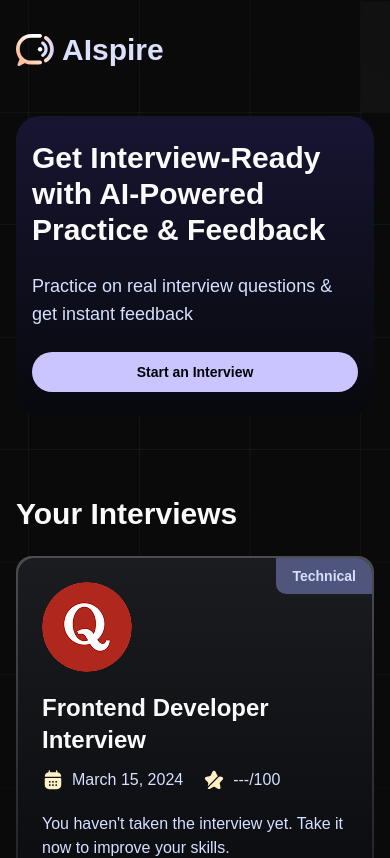
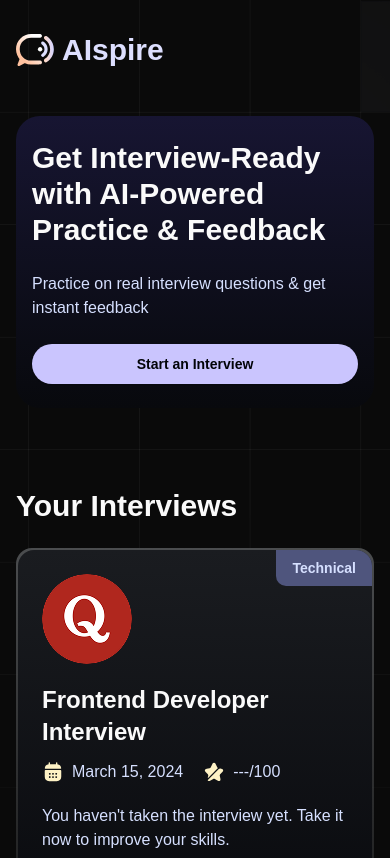
Before and after one commit to kanan88/aispire, a Next.js app: page / in a window 390 px wide. Shown: the top 858 px of the page. Built offline with nearby package versions, Linux system fonts and the light colour scheme; a web font is replaced by a local one.

Commit message:
adjust font size for a subtitle

```diff
--- a/app/(root)/page.tsx
+++ b/app/(root)/page.tsx
@@ -10,7 +10,7 @@ const HomePage = () => {
       <section className="card-cta">
         <div className="flex flex-col gap-6 max-w-lg">
           <h2>Get Interview-Ready with AI-Powered Practice & Feedback</h2>
-          <p className="text-lg">
+          <p className="text-base sm:text-lg">
             Practice on real interview questions & get instant feedback
           </p>
 
```
